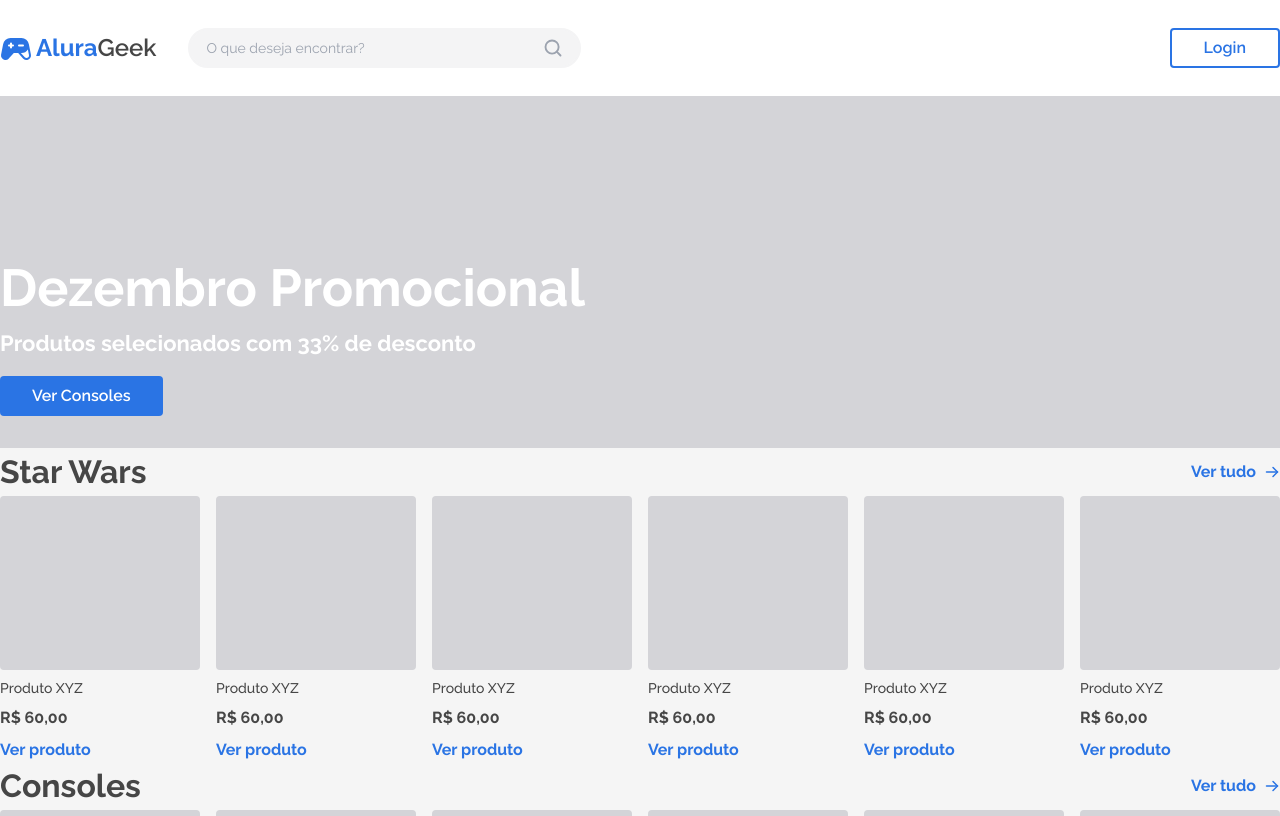
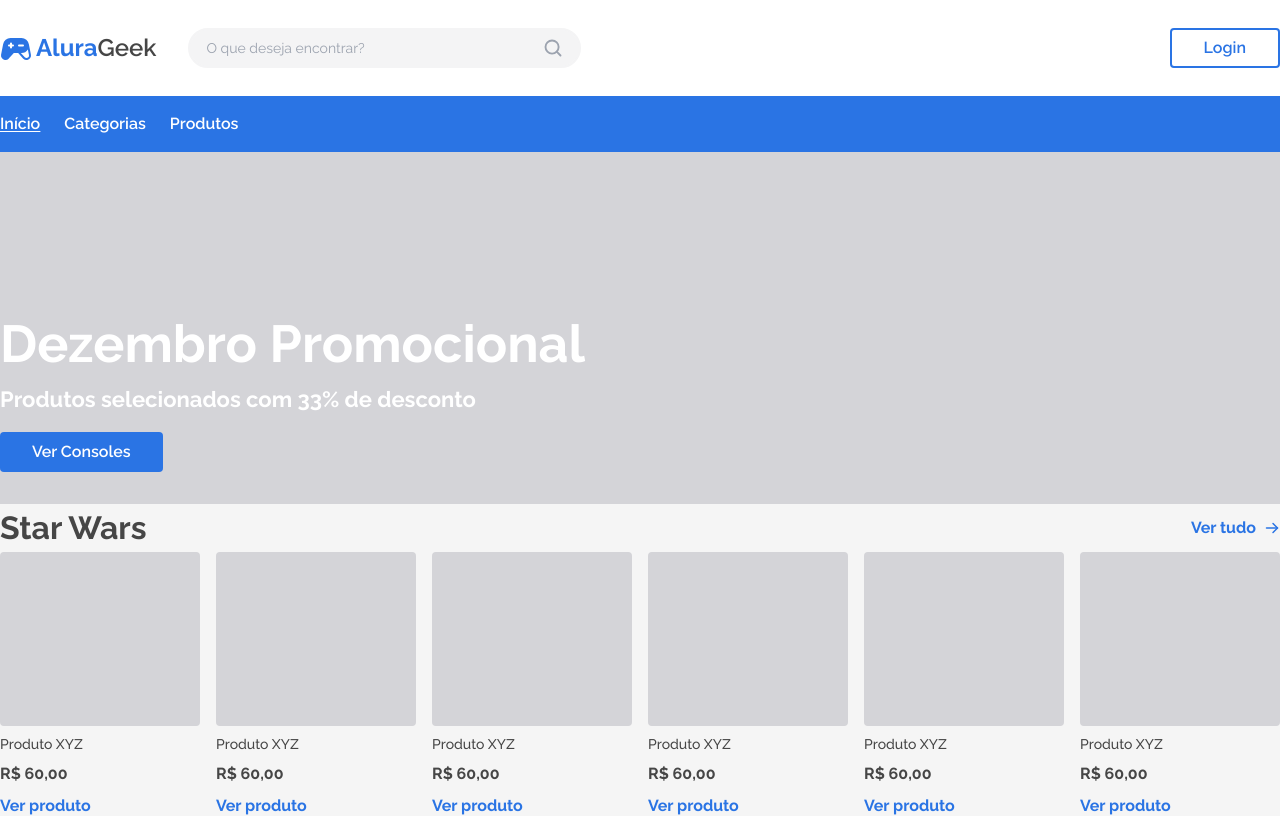
Before and after one commit to paulovictor11/alurageek, a Next.js app: page / in a window 1280 px wide. Shown: the top 816 px of the page. Built offline with nearby package versions, Linux system fonts and the light colour scheme.

Commit message:
feat: :sparkles: Novos menus
Criando os menus específicos para cada layout

```diff
--- /dev/null
+++ b/src/components/DashMenu.tsx
@@ -0,0 +1,38 @@
+import Link from "next/link";
+import { useRouter } from "next/router";
+
+export function DashMenu() {
+    const router = useRouter();
+
+    function isActive(url: string) {
+        return router.pathname === url;
+    }
+
+    return (
+        <div className="w-full h-14 bg-primary">
+            <ul className="max-w-[1440px] mx-auto h-14 flex items-center gap-6">
+                <li
+                    className={`font-semibold text-white cursor-pointer hover:underline underline-offset-2 ${
+                        isActive("/painel") ? "underline" : ""
+                    }`}
+                >
+                    <Link href="/painel">Início</Link>
+                </li>
+                <li
+                    className={`font-semibold text-white cursor-pointer hover:underline underline-offset-2 ${
+                        isActive("/painel/categorias") ? "underline" : ""
+                    }`}
+                >
+                    <Link href="/painel/categorias">Categorias</Link>
+                </li>
+                <li
+                    className={`font-semibold text-white cursor-pointer hover:underline underline-offset-2 ${
+                        isActive("/painel/produtos") ? "underline" : ""
+                    }`}
+                >
+                    <Link href="/painel/produtos">Produtos</Link>
+                </li>
+            </ul>
+        </div>
+    );
+}
--- a/src/components/Logo.tsx
+++ b/src/components/Logo.tsx
@@ -1,9 +1,8 @@
-import Link from "next/link";
 import { GameController } from "phosphor-react";
 
 export function Logo() {
     return (
-        <Link href="/" className="flex items-center">
+        <div className="flex items-center cursor-default">
             <GameController
                 size={32}
                 weight="fill"
@@ -11,6 +10,6 @@ export function Logo() {
             />
             <span className="text-2xl text-primary font-bold">Alura</span>
             <span className="text-2xl text-tertiary font-semibold">Geek</span>
-        </Link>
+        </div>
     );
 }
--- a/src/components/NavMenu.tsx
+++ b/src/components/MainMenu.tsx
@@ -1,7 +1,7 @@
 import Link from "next/link";
 import { useRouter } from "next/router";
 
-export function NavMenu() {
+export function MainMenu() {
     const router = useRouter();
 
     function isActive(url: string) {
@@ -13,24 +13,24 @@ export function NavMenu() {
             <ul className="max-w-[1440px] mx-auto h-14 flex items-center gap-6">
                 <li
                     className={`font-semibold text-white cursor-pointer hover:underline underline-offset-2 ${
-                        isActive("/painel") ? "underline" : ""
+                        isActive("/") ? "underline" : ""
                     }`}
                 >
-                    <Link href="/painel">Início</Link>
+                    <Link href="/">Início</Link>
                 </li>
                 <li
                     className={`font-semibold text-white cursor-pointer hover:underline underline-offset-2 ${
-                        isActive("/painel/categorias") ? "underline" : ""
+                        isActive("/categorias") ? "underline" : ""
                     }`}
                 >
-                    <Link href="/painel/categorias">Categorias</Link>
+                    <Link href="/categorias">Categorias</Link>
                 </li>
                 <li
                     className={`font-semibold text-white cursor-pointer hover:underline underline-offset-2 ${
-                        isActive("/painel/produtos") ? "underline" : ""
+                        isActive("/produtos") ? "underline" : ""
                     }`}
                 >
-                    <Link href="/painel/produtos">Produtos</Link>
+                    <Link href="/produtos">Produtos</Link>
                 </li>
             </ul>
         </div>
--- a/src/layouts/DashLayout.tsx
+++ b/src/layouts/DashLayout.tsx
@@ -1,6 +1,6 @@
 import { Header } from "@/components/Header";
 import { LogoutButton } from "@/components/LogoutButton";
-import { NavMenu } from "@/components/NavMenu";
+import { DashMenu } from "@/components/DashMenu";
 import { ReactNode } from "react";
 
 type Props = {
@@ -11,7 +11,7 @@ export function DashLayout(props: Props) {
     return (
         <>
             <Header trailing={<LogoutButton />} />
-            <NavMenu />
+            <DashMenu />
 
             <main className="max-w-[1440px] mx-auto my-16 flex flex-col gap-2">
                 {props.children}
--- a/src/layouts/MainLayout.tsx
+++ b/src/layouts/MainLayout.tsx
@@ -1,5 +1,6 @@
 import { Footer } from "@/components/Footer";
 import { MainHeader } from "@/components/MainHeader";
+import { MainMenu } from "@/components/MainMenu";
 import { ReactNode } from "react";
 
 type Props = {
@@ -11,6 +12,7 @@ export function MainLayout(props: Props) {
     return (
         <>
             <MainHeader />
+            <MainMenu />
             {props.banner}
 
             <main className="max-w-[1440px] mx-auto my-16 flex flex-col gap-16">
```
